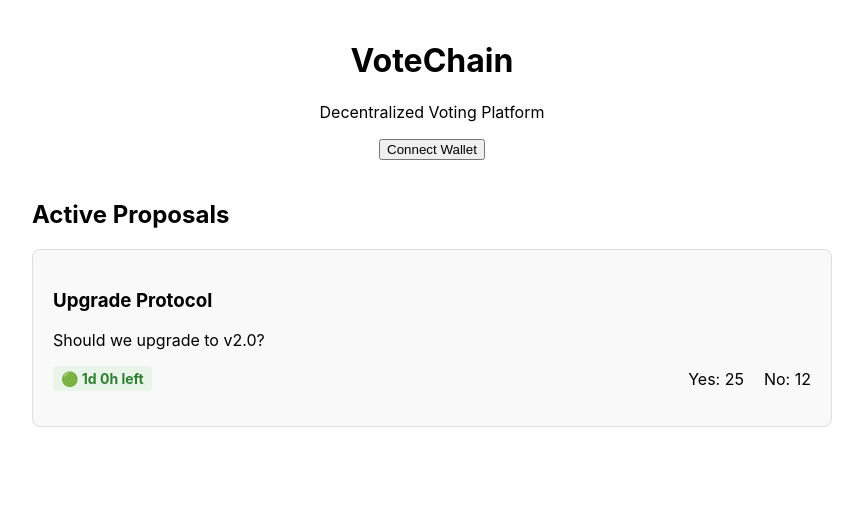
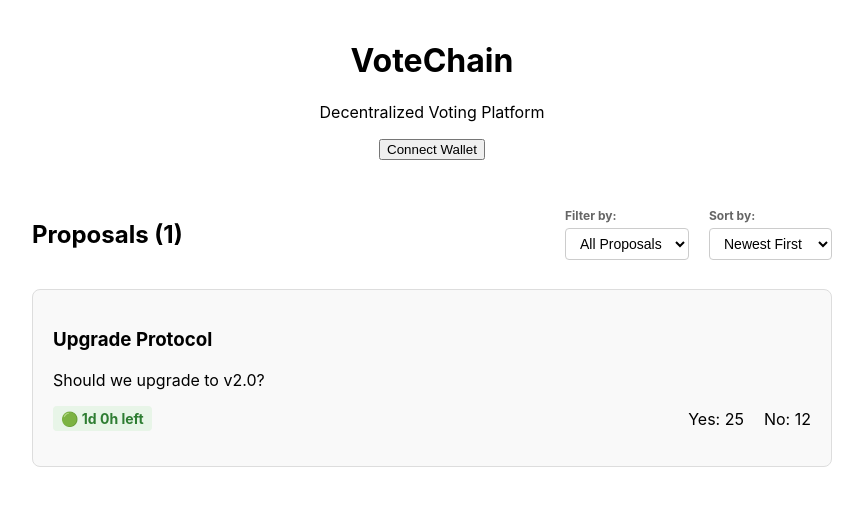
Before and after one commit to junipercyber/VoteChain, a React (Create React App) app: page / in a window 1280 px wide. Shown: the top 506 px of the page, without its empty margins (208-1071 px from the left). Built offline with nearby package versions, Linux system fonts and the light colour scheme.

Commit message:
proposal filtering and sorting
users can filter by status and sort proposals

```diff
--- a/src/App.js
+++ b/src/App.js
@@ -2,11 +2,14 @@ import React, { useState, useEffect } from 'react';
 import CreateProposal from './components/CreateProposal';
 import ProposalStatus from './components/ProposalStatus';
 import VotingHistory from './components/VotingHistory';
+import ProposalFilter from './components/ProposalFilter';
 
 function App() {
   const [proposals, setProposals] = useState([]);
   const [connected, setConnected] = useState(false);
   const [walletAddress, setWalletAddress] = useState('');
+  const [filterType, setFilterType] = useState('all');
+  const [sortBy, setSortBy] = useState('newest');
 
   useEffect(() => {
     // Mock data for now
@@ -55,6 +58,51 @@ function App() {
     alert('Proposal created successfully!');
   };
 
+  const getFilteredAndSortedProposals = () => {
+    let filtered = [...proposals];
+
+    // Apply filter
+    switch (filterType) {
+      case 'active':
+        filtered = filtered.filter(p => Date.now() < p.endTime);
+        break;
+      case 'expired':
+        filtered = filtered.filter(p => Date.now() >= p.endTime);
+        break;
+      case 'voted':
+        // Mock: assume every other proposal is voted
+        filtered = filtered.filter((_, index) => index % 2 === 0);
+        break;
+      case 'not-voted':
+        // Mock: assume every other proposal is not voted
+        filtered = filtered.filter((_, index) => index % 2 === 1);
+        break;
+      default:
+        break;
+    }
+
+    // Apply sort
+    switch (sortBy) {
+      case 'oldest':
+        filtered.sort((a, b) => a.id - b.id);
+        break;
+      case 'ending-soon':
+        filtered.sort((a, b) => a.endTime - b.endTime);
+        break;
+      case 'most-votes':
+        filtered.sort((a, b) => (b.yesVotes + b.noVotes) - (a.yesVotes + a.noVotes));
+        break;
+      case 'newest':
+      default:
+        filtered.sort((a, b) => b.id - a.id);
+        break;
+    }
+
+    return filtered;
+  };
+
+  const filteredProposals = getFilteredAndSortedProposals();
+
   return (
     <div className="container">
       <div className="header">
@@ -79,8 +127,16 @@ function App() {
       )}
 
       <div className="proposals">
-        <h2>Active Proposals</h2>
-        {proposals.map(proposal => (
+        <div className="proposals-header">
+          <h2>Proposals ({filteredProposals.length})</h2>
+          <ProposalFilter
+            filterType={filterType}
+            sortBy={sortBy}
+            onFilterChange={setFilterType}
+            onSortChange={setSortBy}
+          />
+        </div>
+        {filteredProposals.map(proposal => (
           <div key={proposal.id} className="proposal-card">
             <h3>{proposal.title}</h3>
             <p>{proposal.description}</p>
--- /dev/null
+++ b/src/components/ProposalFilter.js
@@ -0,0 +1,32 @@
+import React from 'react';
+
+const ProposalFilter = ({ filterType, sortBy, onFilterChange, onSortChange }) => {
+  return (
+    <div className="proposal-filter">
+      <div className="filter-controls">
+        <div className="filter-group">
+          <label>Filter by:</label>
+          <select value={filterType} onChange={(e) => onFilterChange(e.target.value)}>
+            <option value="all">All Proposals</option>
+            <option value="active">Active Only</option>
+            <option value="expired">Expired Only</option>
+            <option value="voted">I Voted</option>
+            <option value="not-voted">Not Voted</option>
+          </select>
+        </div>
+
+        <div className="filter-group">
+          <label>Sort by:</label>
+          <select value={sortBy} onChange={(e) => onSortChange(e.target.value)}>
+            <option value="newest">Newest First</option>
+            <option value="oldest">Oldest First</option>
+            <option value="ending-soon">Ending Soon</option>
+            <option value="most-votes">Most Votes</option>
+          </select>
+        </div>
+      </div>
+    </div>
+  );
+};
+
+export default ProposalFilter;
--- a/src/index.css
+++ b/src/index.css
@@ -224,3 +224,58 @@ body {
   color: #999;
   font-size: 11px;
 }
+
+.proposals-header {
+  display: flex;
+  justify-content: space-between;
+  align-items: center;
+  margin-bottom: 20px;
+}
+
+.proposal-filter {
+  display: flex;
+  align-items: center;
+}
+
+.filter-controls {
+  display: flex;
+  gap: 20px;
+}
+
+.filter-group {
+  display: flex;
+  flex-direction: column;
+  gap: 5px;
+}
+
+.filter-group label {
+  font-size: 12px;
+  font-weight: bold;
+  color: #666;
+}
+
+.filter-group select {
+  padding: 6px 10px;
+  border: 1px solid #ccc;
+  border-radius: 4px;
+  background: white;
+  font-size: 14px;
+}
+
+@media (max-width: 768px) {
+  .proposals-header {
+    flex-direction: column;
+    align-items: flex-start;
+    gap: 15px;
+  }
+
+  .filter-controls {
+    flex-direction: column;
+    gap: 10px;
+    width: 100%;
+  }
+
+  .filter-group select {
+    width: 100%;
+  }
+}
```
